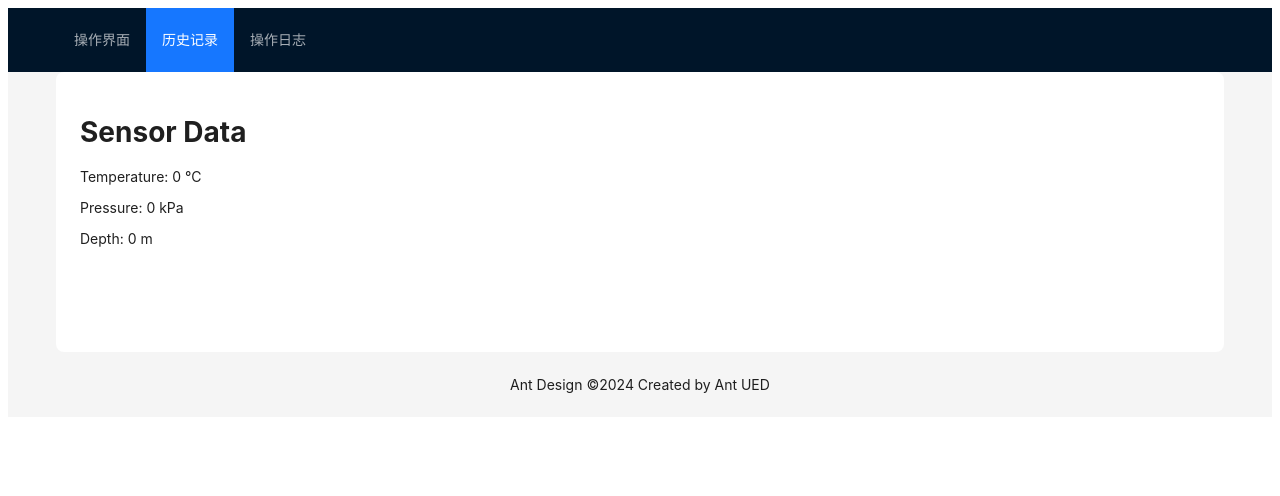
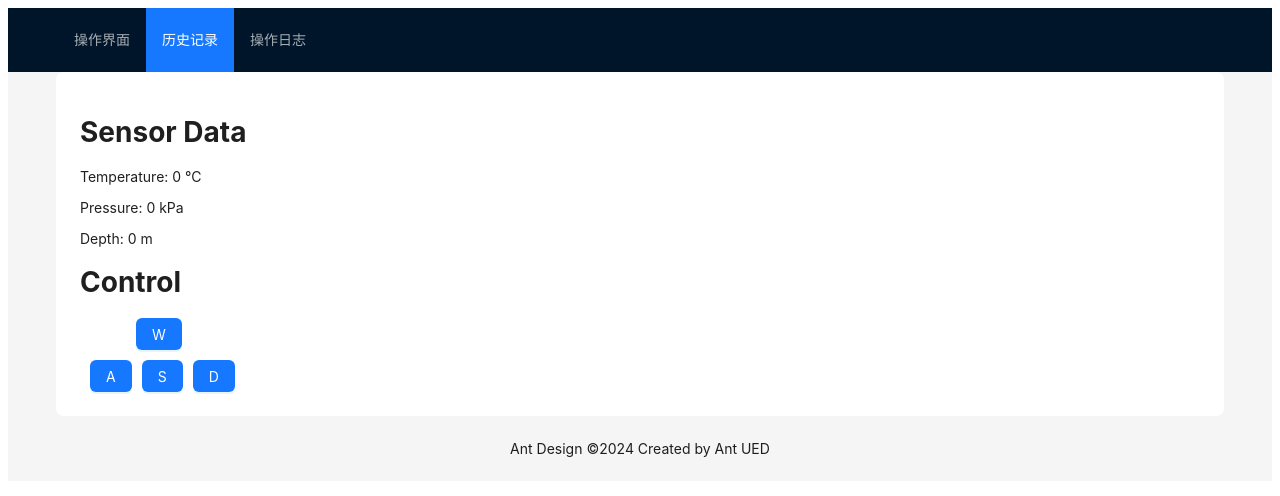
Before and after one commit to markzhang12345/sensor-data-monitor, a React (Create React App) app in the folder frontend/: page / in a window 1280 px wide. Shown: the top 496 px of the page. Built offline with nearby package versions, Linux system fonts and the light colour scheme; the HTML template or start-up script is replaced by a standard one.

Commit message:
feat(buttons): 新增方向按钮视图和绑定按键事件

```diff
--- a/frontend/src/page/Home.tsx
+++ b/frontend/src/page/Home.tsx
@@ -1,17 +1,73 @@
-import React, { useReducer } from "react";
+import React, { useEffect } from "react";
 import { HistoryProp } from "../Types/Types.ts";
+import { Button } from "antd";
 
 const Home: React.FC<HistoryProp> = ({ taskStates }) => {
   const nowState = taskStates[0];
-  console.log("Current sensor state:", nowState);
+  useEffect(() => {
+    const handleKeyDown = (event: KeyboardEvent) => {
+      switch (event.key) {
+        case "w":
+        case "W":
+          document.getElementById("button-w")?.click();
+          break;
+        case "a":
+        case "A":
+          document.getElementById("button-a")?.click();
+          break;
+        case "s":
+        case "S":
+          document.getElementById("button-s")?.click();
+          break;
+        case "d":
+        case "D":
+          document.getElementById("button-d")?.click();
+          break;
+        default:
+          break;
+      }
+    };
 
+    window.addEventListener("keydown", handleKeyDown);
+    return () => {
+      window.removeEventListener("keydown", handleKeyDown);
+    };
+  }, []);
   return (
+    <>
       <div>
         <h1>Sensor Data</h1>
         <p>Temperature: {nowState.temperature} °C</p>
         <p>Pressure: {nowState.pressure} kPa</p>
         <p>Depth: {nowState.depth} m</p>
       </div>
+      <div
+        style={{
+          flexDirection: "column",
+          alignItems: "center",
+        }}
+      >
+        <h1>Control</h1>
+        <Button
+          id="button-w"
+          type="primary"
+          style={{ marginBottom: 10, marginLeft: 56 }}
+        >
+          W
+        </Button>
+        <div style={{ display: "flex" }}>
+          <Button id="button-a" type="primary" style={{ marginLeft: 10 }}>
+            A
+          </Button>
+          <Button id="button-s" type="primary" style={{ marginLeft: 10 }}>
+            S
+          </Button>
+          <Button id="button-d" type="primary" style={{ marginLeft: 10 }}>
+            D
+          </Button>
+        </div>
+      </div>
+    </>
   );
 };
 
```
Lines whose indentation alone changed are shown as unchanged.
